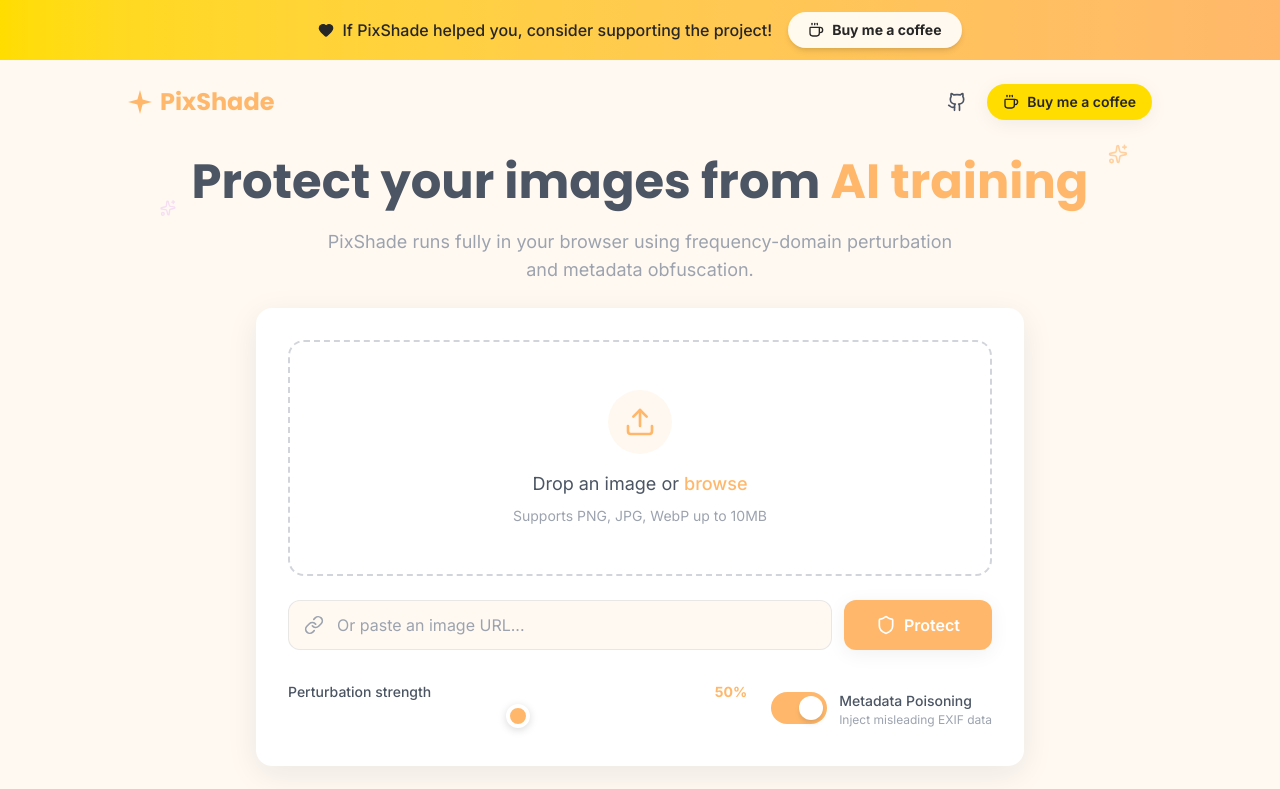
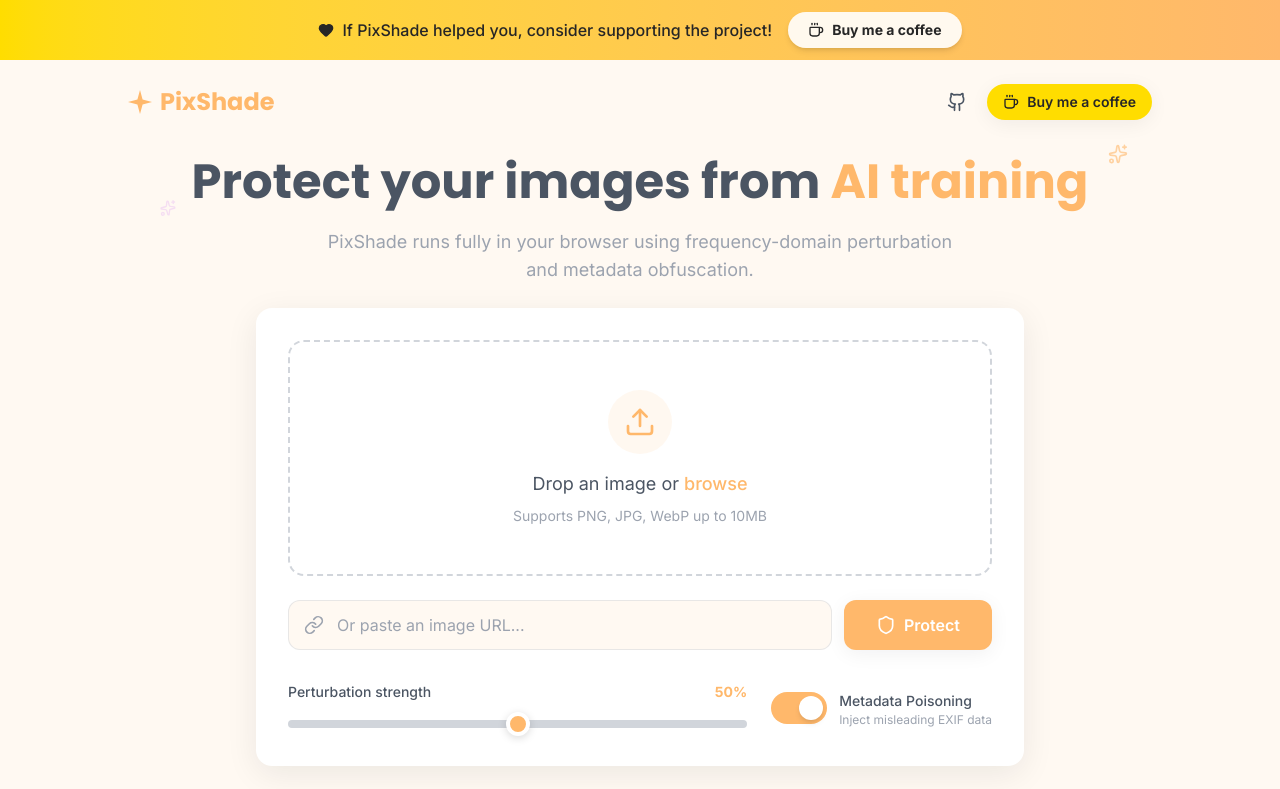
Before and after one commit to yunkhngn/pixshade, a React (Vite) app: page / in a window 1280 px wide. Shown: the top 789 px of the page. Built offline with nearby package versions, Linux system fonts and the light colour scheme.

Commit message:
fix: restore missing slider track styles

```diff
--- a/src/index.css
+++ b/src/index.css
@@ -52,7 +52,7 @@ input[type="range"] {
   cursor: pointer;
 }
 
-input[type="range"]::-webkit-slider-track {
+input[type="range"]::-webkit-slider-runnable-track {
   height: 8px;
   border-radius: 9999px;
   background: var(--color-neutral-300);
```
